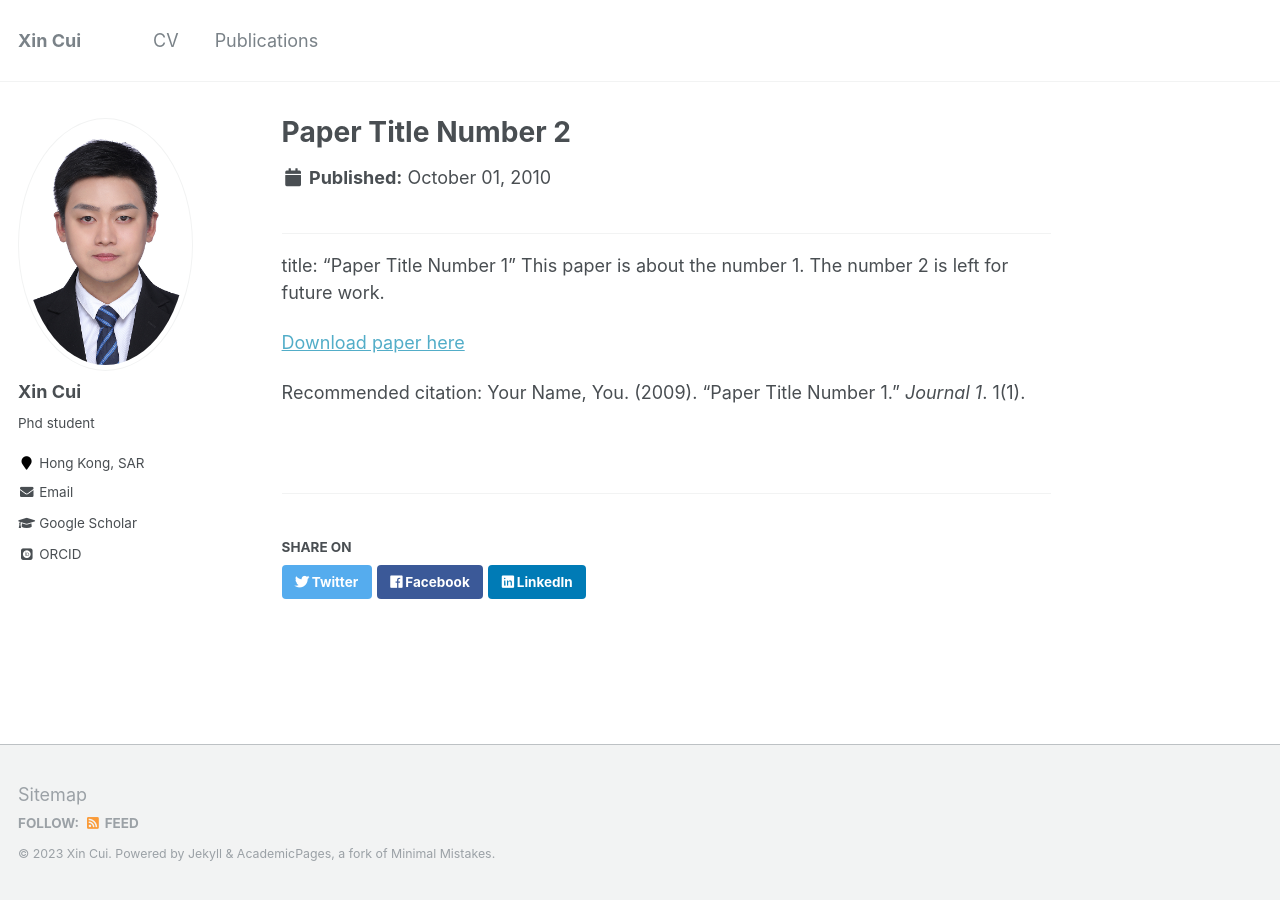
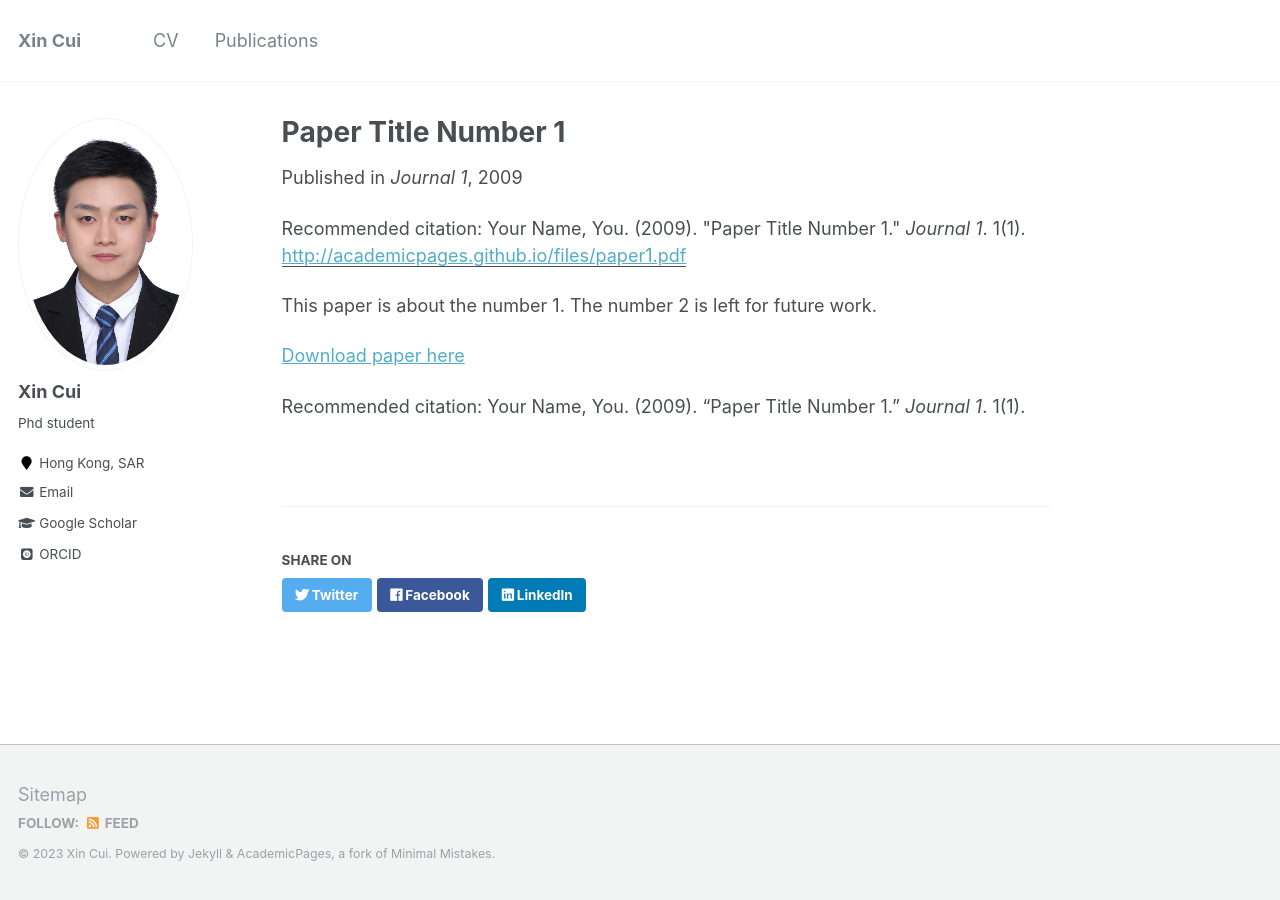
Before and after one commit to CUIXINPOWER/web, a Jekyll site: the page built from _publications/2010-10-01-paper-title-number-2.md, in a window 1280 px wide. Built offline with Jekyll 4.4.1, drawn with Linux system fonts in a browser that asks for light colours; some web fonts are replaced.

Commit message:
Update 2010-10-01-paper-title-number-2.md

```diff
--- a/_publications/2010-10-01-paper-title-number-2.md
+++ b/_publications/2010-10-01-paper-title-number-2.md
@@ -1,5 +1,13 @@
 ---
 title: "Paper Title Number 1"
+collection: publications
+permalink: /publication/2009-10-01-paper-title-number-1
+excerpt: 'This paper is about the number 1. The number 2 is left for future work.'
+date: 2009-10-01
+venue: 'Journal 1'
+paperurl: 'http://academicpages.github.io/files/paper1.pdf'
+citation: 'Your Name, You. (2009). &quot;Paper Title Number 1.&quot; <i>Journal 1</i>. 1(1).'
+---
 This paper is about the number 1. The number 2 is left for future work.
 
 [Download paper here](http://academicpages.github.io/files/paper1.pdf)
```
